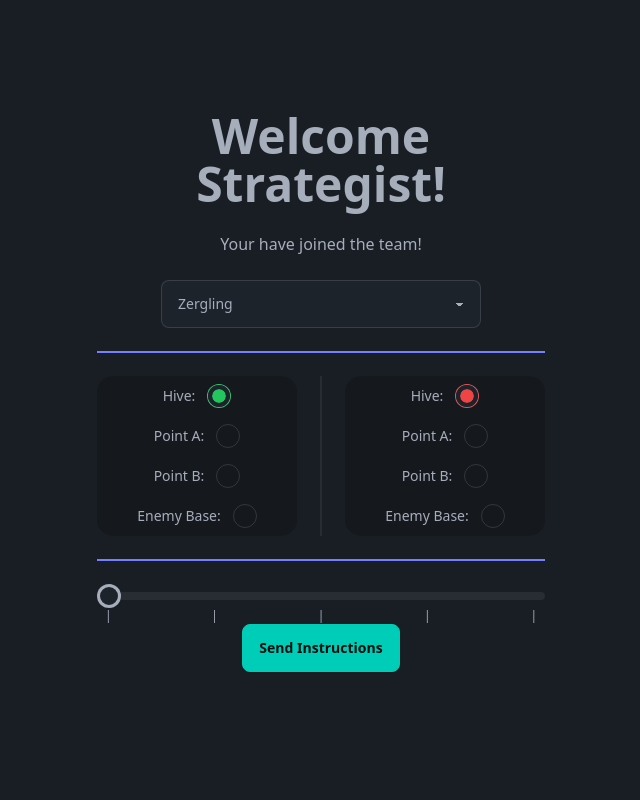
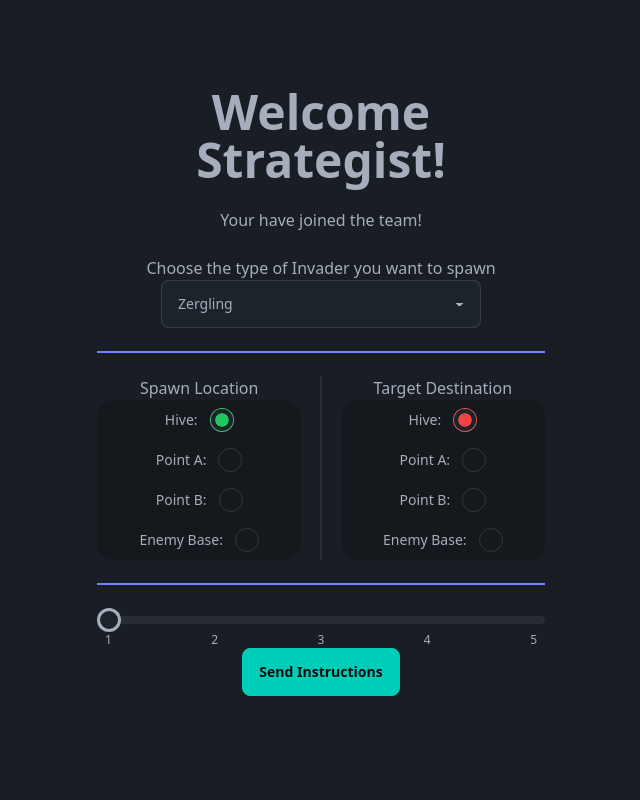
Before and after one commit to Roupstrer02/NETSCAPE-BATTLEFRONT, a Flask app: page / in a window 1280 px wide. Shown: the part 80-880 px from the top of the page, without its empty margins (319-959 px from the left). Run offline with Flask 3, Linux system fonts and the light colour scheme; parts of the project's set-up code (start-up, migrations or seed data) failed here and were passed over; some libraries are stand-ins or nearby versions.

Commit message:
form input validation complete

```diff
--- a/game.py
+++ b/game.py
@@ -3,6 +3,9 @@ import numpy as np
 from nodes import *
 from math import sqrt
 import copy
+
+#FIX THE DAMN PATHFINDING SO THAT IT'S CONSISTENT
+
 
 #init declarations
 pg.init()
@@ -161,7 +164,6 @@ class Invader:
         self.position = pg.Vector2(spawnLoc[0], spawnLoc[1])
         self.PermanentTargetDestination = destinationLoc
         self.path = generatePath(self.position, self.PermanentTargetDestination)
-        print(self.path)
 
         #change the unit's stats, range, etc. based on invaderType ("zergling", "roach", "hydralisk", "ultralisk", etc.)
         if invaderType == "Zergling":
--- /dev/null
+++ b/static/form_input_check.js
@@ -0,0 +1,35 @@
+
+// denies form submission if instructions are either useless or impossible to run
+
+
+
+
+
+$(document).ready(function() {
+    console.log("js is loaded!")
+
+    $("#InvalidFormAlert").hide();
+
+    $("form").submit( function(e) {
+
+        let raw_form_data = new FormData(document.getElementById("controller"));
+        let form_data = {};
+
+        for (const [key, value] of raw_form_data) {
+            form_data[key] = value
+        }
+
+        console.log(form_data["unit_spawn"])
+        console.log(form_data["unit_destination"])
+
+        //units must be sent from one control point to another, not to themselves
+        if (form_data["unit_spawn"] == form_data["unit_destination"]) {
+            $("#InvalidFormAlert").show();
+            $("#InvalidFormMessage").show()
+            return false;
+        }
+
+        return true;
+
+    });
+});
--- a/templates/index.html
+++ b/templates/index.html
@@ -6,6 +6,8 @@
     <script src="https://cdn.tailwindcss.com"></script>
     <link href="https://cdn.jsdelivr.net/npm/daisyui@4.12.14/dist/full.min.css" rel="stylesheet" type="text/css" />
     <script src="https://cdn.jsdelivr.net/npm/theme-change@2.0.2/index.js"></script>
+    <script src="https://ajax.googleapis.com/ajax/libs/jquery/3.7.1/jquery.min.js"></script>
+    <script src="{{url_for('static', filename='form_input_check.js')}}"></script>
 </head>
 <body>
     <div class="navbar bg-base-100">
@@ -27,8 +29,9 @@
             <p class="py-6">
               Your have joined the team!
             </p>
-            <form method="post">
+            <form id="controller" method="post">
               <!-- Unit type selection -->
+               <span>Choose the type of Invader you want to spawn</span>
                 <select name="unit_type" class="select select-bordered w-full max-w-xs">
                     <option>Zergling</option>
                     <option>Roach</option>
@@ -39,8 +42,9 @@
                 <div class="divider divider-primary"></div>
 
                 <div class="flex w-full">
-
                   <!-- Unit spawn Location -->
+                  <div class="grid w-full">
+                    <span>Spawn Location</span>
                     <div class="card bg-base-300 rounded-box grid h-30 flex-grow place-items-center">
                       <div class="form-control">
                         <label class="label cursor-pointer">
@@ -67,10 +71,13 @@
                         </label>
                       </div>
                     </div>
+                  </div>
 
                   <div class="divider divider-horizontal"></div>
 
                   <!-- Unit Destination Location -->
+                  <div class="grid w-full">
+                    <span>Target Destination</span>
                     <div class="card bg-base-300 rounded-box grid h-30 flex-grow place-items-center">
                       <div class="form-control">
                         <label class="label cursor-pointer">
@@ -98,21 +105,38 @@
                       </div>
                     </div>
                   </div>
+                </div>
 
                 <div class="divider divider-primary"></div>
 
                 <!-- Unit Count -->
                 <input type="range" name="unit_count" min="1" max="5" value="1" class="range" step="1" />
                 <div class="flex w-full justify-between px-2 text-xs">
-                  <span>|</span>
-                  <span>|</span>
-                  <span>|</span>
-                  <span>|</span>
-                  <span>|</span>
+                  <span>1</span>
+                  <span>2</span>
+                  <span>3</span>
+                  <span>4</span>
+                  <span>5</span>
                 </div>
 
                 <!-- Submit form -->
                 <input class="btn btn-accent" type="submit" value="Send Instructions"></input>
+
+                <!-- Error message on invalid form -->
+                <div role="alert" class="alert alert-error mt-10" id="InvalidFormAlert">
+                  <svg
+                    xmlns="http://www.w3.org/2000/svg"
+                    class="h-6 w-6 shrink-0 stroke-current"
+                    fill="none"
+                    viewBox="0 0 24 24">
+                    <path
+                      stroke-linecap="round"
+                      stroke-linejoin="round"
+                      stroke-width="2"
+                      d="M10 14l2-2m0 0l2-2m-2 2l-2-2m2 2l2 2m7-2a9 9 0 11-18 0 9 9 0 0118 0z" />
+                  </svg>
+                  <span id="InvalidFormMessage">Invalid Instructions! Spawn Location and Destination must be different!</span>
+                </div>
             </form>
           </div>
         </div>
```
Lines whose indentation alone changed are shown as unchanged.
